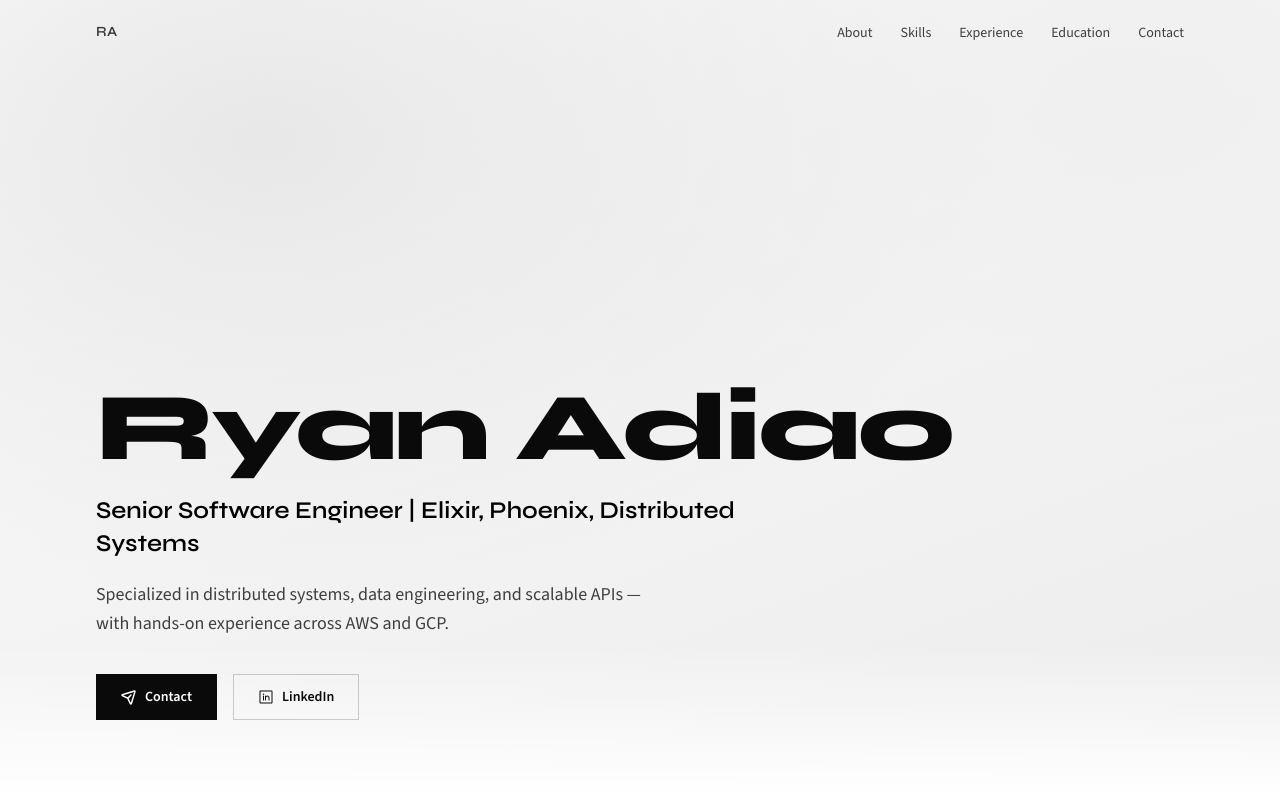
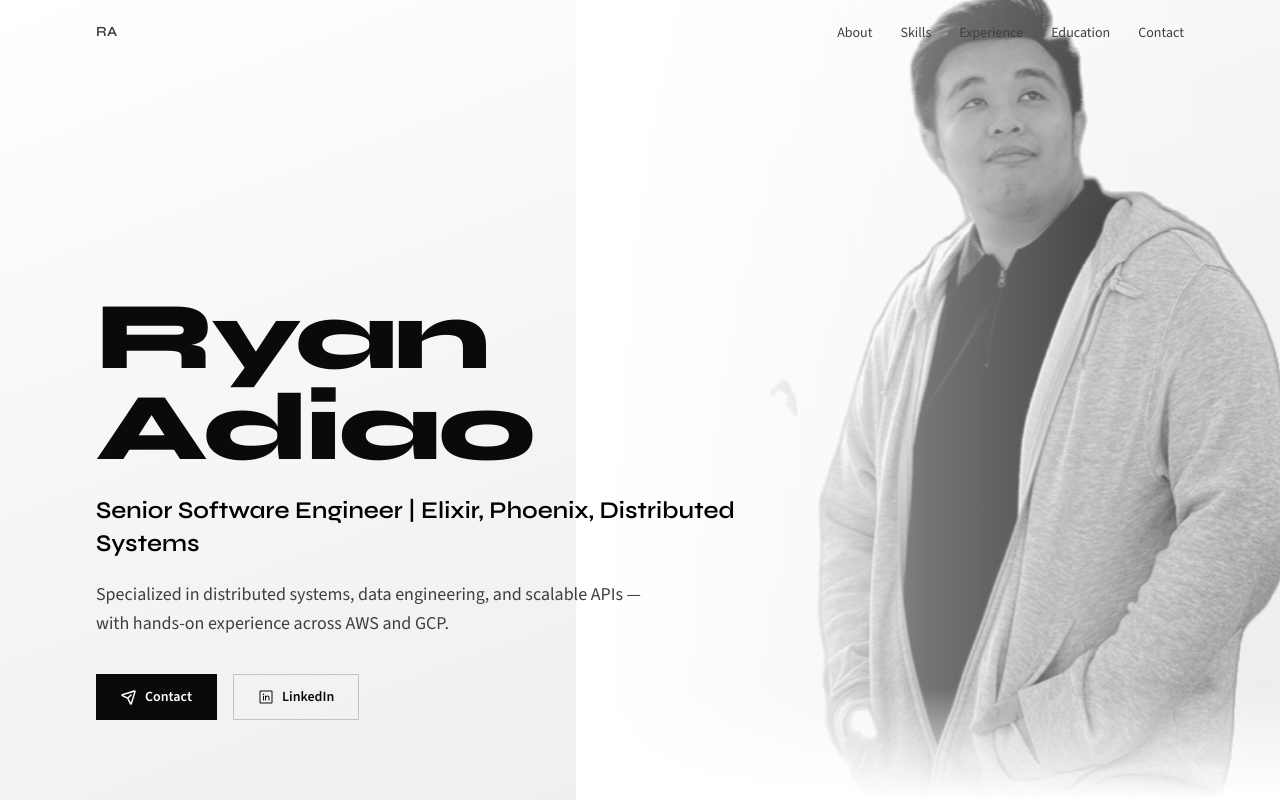
Before and after one commit to Earthborn101/website-portfolio, a React (Vite) app: page / in a window 1280 px wide. Shown: the top 800 px of the page. Built offline with nearby package versions, Linux system fonts and the light colour scheme.

Commit message:
Add B&W cutout portrait to hero background
Process the provided photo to grayscale with background removed and
place it as the dominant hero backdrop.

```diff
--- a/src/App.tsx
+++ b/src/App.tsx
@@ -95,15 +95,24 @@ function App() {
           aria-label="Introduction"
         >
           <div
-            className="animate-drift absolute inset-0 bg-[radial-gradient(ellipse_at_20%_20%,#e8e8e8_0%,transparent_50%),radial-gradient(ellipse_at_85%_15%,#f0f0f0_0%,transparent_45%),linear-gradient(160deg,#ffffff_0%,#f5f5f5_42%,#ececec_100%)]"
+            className="absolute inset-0 bg-[linear-gradient(160deg,#ffffff_0%,#f5f5f5_45%,#ececec_100%)]"
             aria-hidden="true"
           />
           <div
-            className="pointer-events-none absolute inset-x-0 bottom-0 h-40 bg-gradient-to-t from-surface to-transparent"
+            className="pointer-events-none absolute inset-y-0 right-0 w-full sm:w-[62%] lg:w-[55%]"
             aria-hidden="true"
+          >
+            <img
+              src="/ryan-portrait.png"
+              alt=""
+              className="animate-drift h-full w-full object-contain object-bottom opacity-90 sm:object-right-bottom"
             />
+            <div className="absolute inset-0 bg-gradient-to-r from-surface via-surface/70 to-transparent sm:via-surface/40" />
+            <div className="absolute inset-x-0 bottom-0 h-28 bg-gradient-to-t from-surface to-transparent" />
+          </div>
 
           <div className="relative z-10 mx-auto flex w-full max-w-6xl flex-1 flex-col justify-end px-5 pb-14 pt-24 sm:px-8 sm:pb-20 sm:pt-32">
+            <div className="max-w-xl lg:max-w-2xl">
               <p className="animate-fade-up font-display text-[2.75rem] font-extrabold leading-[0.95] tracking-tight text-ink sm:text-6xl md:text-7xl lg:text-8xl">
                 {identity.name}
               </p>
@@ -131,6 +140,7 @@ function App() {
                   <LinkedinLogoIcon aria-hidden weight="regular" className="size-4" />
                   LinkedIn
                 </a>
+              </div>
             </div>
           </div>
         </section>
```
Also changed, not shown: public/ryan-portrait.png (added). Lines whose indentation alone changed are shown as unchanged.
